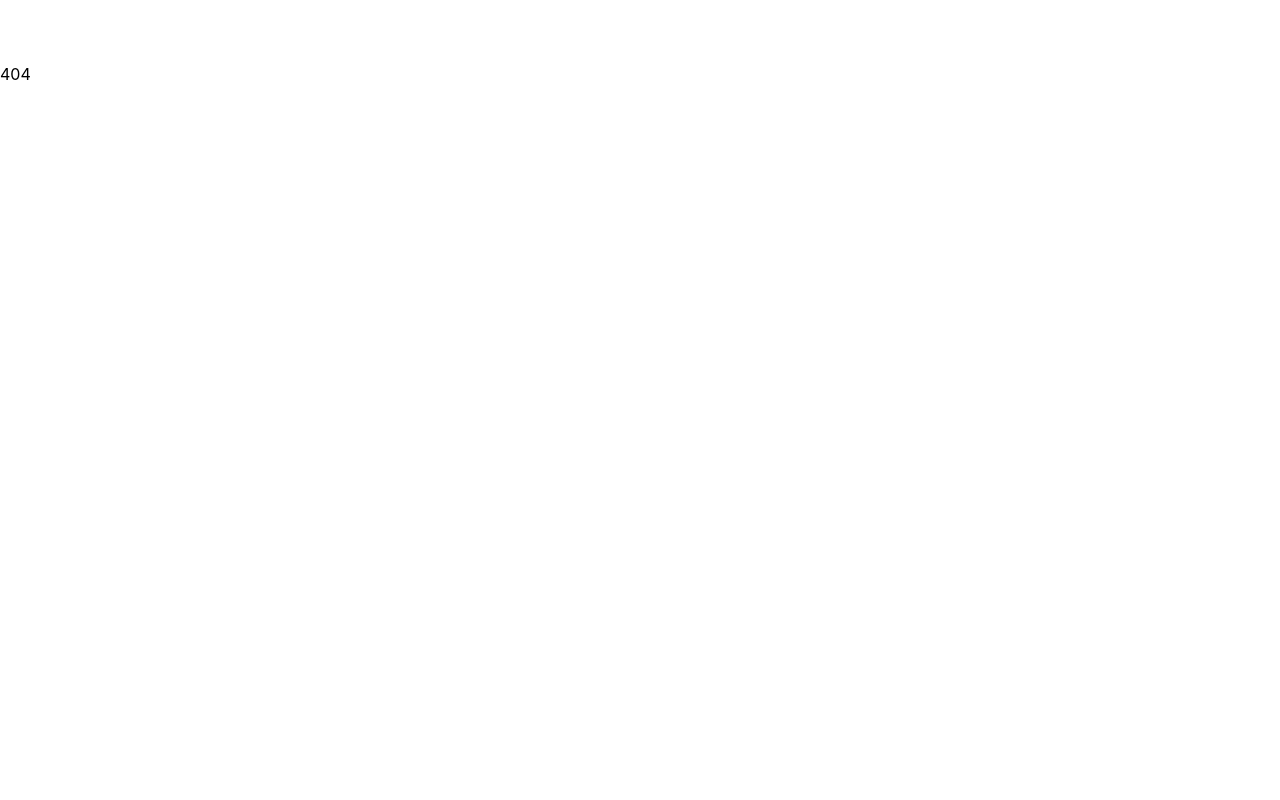
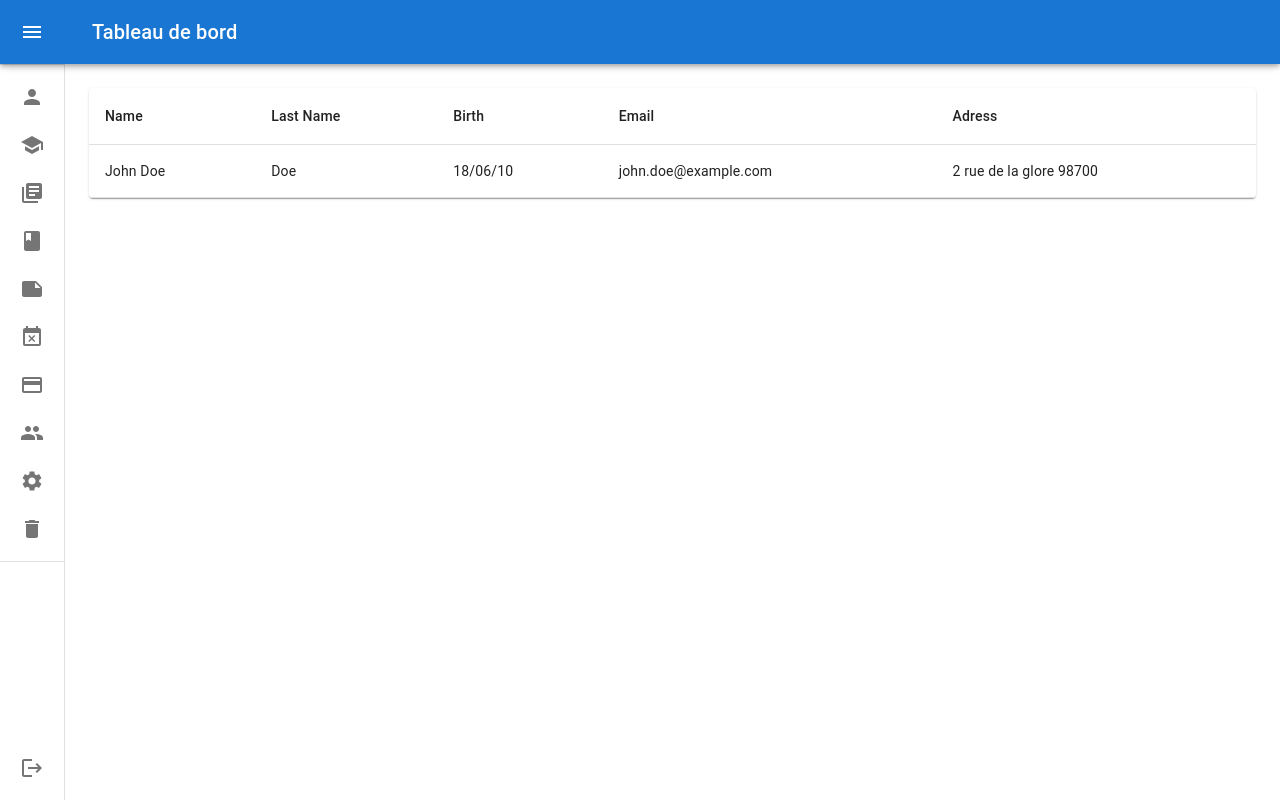
Before and after one commit to Jean-Jacques-Augustin/school-front, a React (Create React App) app: page /dashboard/students in a window 1280 px wide. Built offline with nearby package versions, Linux system fonts and the light colour scheme.

Commit message:
Feature/studentsLists

```diff
--- a/src/App.tsx
+++ b/src/App.tsx
@@ -1,11 +1,12 @@
 import React from "react";
 
 import "./App.css";
-import {Box, Toolbar} from "@mui/material";
-import {Route, Routes} from "react-router-dom";
+import { Box, Toolbar } from "@mui/material";
+import { Route, Routes } from "react-router-dom";
 import Navbar from "./components/organisms/Navbar";
 import Login from "./pages/login";
 import Dashboard from "./pages/dashboard";
+import UserTable from "./components/molecules/CustomTablesStudents";
 
 /**
  * @name App
@@ -15,20 +16,18 @@ import Dashboard from "./pages/dashboard";
 
 function App() {
   const url = window.location.href;
-    const dashboardUrl = url.includes('dashboard');
+  const dashboardUrl = url.includes("dashboard");
   return (
     <Box>
-            {
-                dashboardUrl ? "" : <Navbar/>
-            }
-            <Toolbar/>
+      {dashboardUrl ? "" : <Navbar />}
+      <Toolbar />
       <Routes>
-                <Route path="/" element={<div>Home</div>}/>
-                <Route path="/login" element={<Login/>}/>
-                <Route path="/signup" element={<div>Signup</div>}/>
-                <Route path="*" element={<div>404</div>}/>
-                <Route path='/dashboard' element={<Dashboard/>}>
-                    <Route path='test' element={<div>Hello word</div>}/>
+        <Route path="/" element={<div>Home</div>} />
+        <Route path="/login" element={<Login />} />
+        <Route path="/signup" element={<div>Signup</div>} />
+        <Route path="*" element={<div>404</div>} />
+        <Route path="/dashboard" element={<Dashboard />}>
+          <Route path="students" element={<UserTable />} />
         </Route>
       </Routes>
     </Box>
--- /dev/null
+++ b/src/components/atoms/CustomStudentsLists.tsx
@@ -0,0 +1,21 @@
+import React, { ReactNode } from "react";
+import { styled, TableCell, TableCellProps } from "@mui/material";
+
+interface CustomTableCellInterface extends TableCellProps {
+  children?: ReactNode;
+}
+
+const StyledCustomTableCell = styled(TableCell)`
+   {
+    color: inherit;
+    text-decoration: none;
+    width: 100%;
+  }
+`;
+
+export default function CustomTableCell({
+  children,
+  ...props
+}: CustomTableCellInterface) {
+  return <StyledCustomTableCell {...props}>{children}</StyledCustomTableCell>;
+}
--- /dev/null
+++ b/src/components/molecules/CustomTablesStudents.tsx
@@ -0,0 +1,38 @@
+import React from "react";
+import {
+  Table,
+  TableBody,
+  TableRow,
+  TableContainer,
+  TableHead,
+  Paper,
+} from "@mui/material";
+import CustomTableCell from "../atoms/CustomStudentsLists";
+
+const UserTable: React.FC = () => {
+  return (
+    <TableContainer component={Paper}>
+      <Table>
+        <TableHead>
+          <TableRow>
+            <CustomTableCell>Name</CustomTableCell>
+            <CustomTableCell>Last Name</CustomTableCell>
+            <CustomTableCell>Birth</CustomTableCell>
+            <CustomTableCell>Email</CustomTableCell>
+            <CustomTableCell>Adress</CustomTableCell>
+          </TableRow>
+        </TableHead>
+        <TableBody>
+          <TableRow>
+            <CustomTableCell>John Doe</CustomTableCell>
+            <CustomTableCell>Doe</CustomTableCell>
+            <CustomTableCell>18/06/10</CustomTableCell>
+            <CustomTableCell>john.doe@example.com</CustomTableCell>
+            <CustomTableCell>2 rue de la glore 98700</CustomTableCell>
+          </TableRow>
+        </TableBody>
+      </Table>
+    </TableContainer>
+  );
+};
+export default UserTable;
```
Lines whose indentation alone changed are shown as unchanged.
